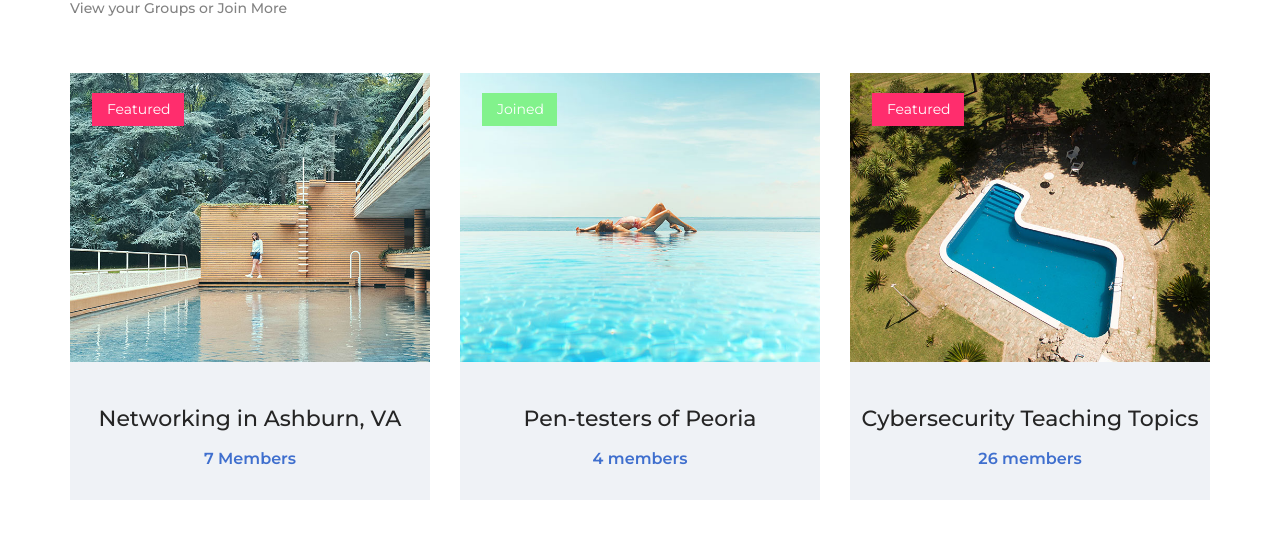
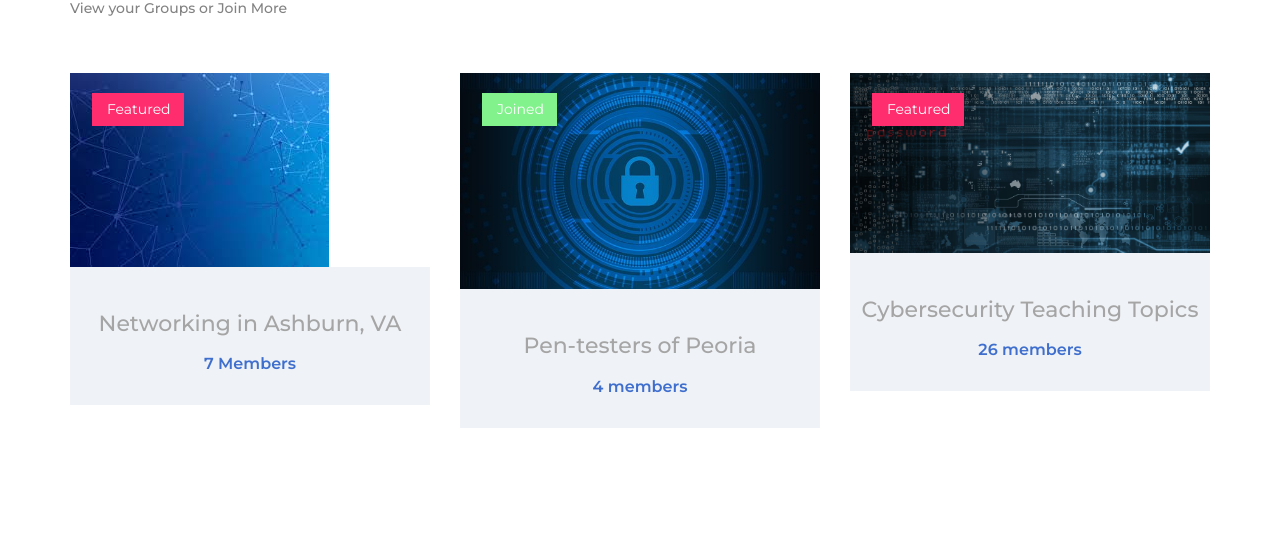
Before and after one commit to sidhub1/AWSHackathon2019, a plain HTML site: page properties.html in a window 1280 px wide. Shown: the part 129-668 px from the top of the page. Drawn offline with Linux system fonts and the light colour scheme.

Commit message:
new changes

```diff
--- a/properties.html
+++ b/properties.html
@@ -68,11 +68,11 @@
 				<div class="col-xl-4 col-lg-6 property_col">
 					<div class="property">
 						<div class="property_image">
-							<img src="images/property_1.jpg" alt="">
+							<img src="images/cyber3.jpeg" alt="">
 							<div class="tag_featured property_tag"><a href="#">Featured</a></div>
 						</div>
 						<div class="property_body text-center">
-							<div class="property_title"><a href="property.html">Networking in Ashburn, VA</a></div>
+							<div class="property_title"><a >Networking in Ashburn, VA</a></div>
 							<div class="property_price">7 Members</div>
 						</div>
 					</div>
@@ -82,11 +82,11 @@
 				<div class="col-xl-4 col-lg-6 property_col">
 					<div class="property">
 						<div class="property_image">
-							<img src="images/property_2.jpg" alt="">
+							<img src="images/cyber1.jpg" alt="">
 							<div class="tag_offer property_tag"><a href="#">Joined</a></div>
 						</div>
 						<div class="property_body text-center">
-							<div class="property_title"><a href="property.html">Pen-testers of Peoria</a></div>
+							<div class="property_title"><a>Pen-testers of Peoria</a></div>
 							<div class="property_price">4 members</div>
 						</div>
 					</div>
@@ -96,11 +96,11 @@
 				<div class="col-xl-4 col-lg-6 property_col">
 					<div class="property">
 						<div class="property_image">
-							<img src="images/property_3.jpg" alt="">
+							<img src="images/cyber2.jpg" alt="">
 							<div class="tag_featured property_tag"><a href="#">Featured</a></div>
 						</div>
 						<div class="property_body text-center">
-							<div class="property_title"><a href="property.html">Cybersecurity Teaching Topics</a></div>
+							<div class="property_title"><a >Cybersecurity Teaching Topics</a></div>
 							<div class="property_price">26 members</div>
 						</div>
 					</div>
```
Also changed, not shown: index.html (+13 -18 lines), images/Web App Reference Architecture.png (added), images/cyber1.jpg (added), images/cyber2.jpg (added), images/cyber3.jpeg (added).
